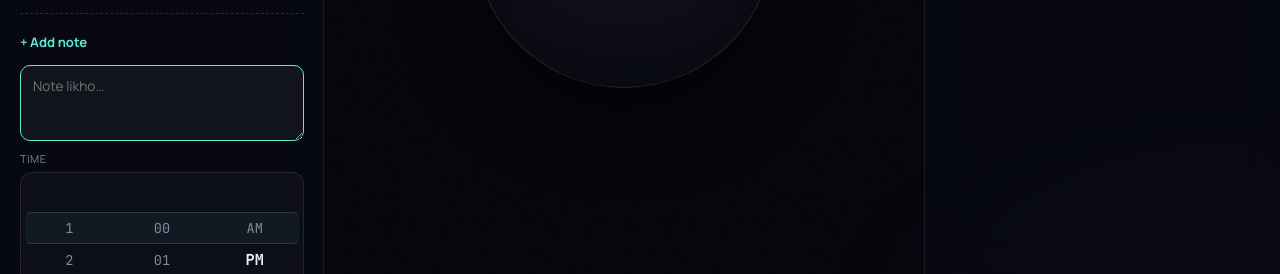
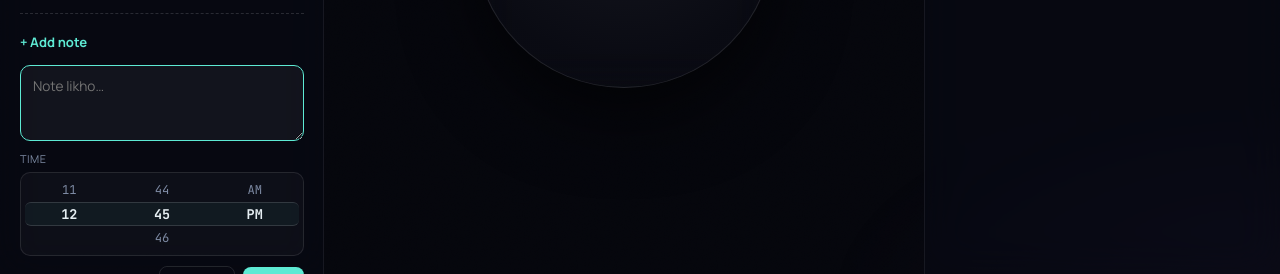
Before and after one commit to MrLalsa/time_counter, a plain HTML site: page index.html in a window 1280 px wide. Both pictures are taken after a click on the button "+ Add note". Shown: the part 526-800 px from the top of the page. Drawn offline with nearby package versions, Linux system fonts and the light colour scheme; no server answers.

Commit message:
Add files via upload

```diff
--- a/index.html
+++ b/index.html
@@ -186,19 +186,19 @@ main{ flex:1; display:flex; flex-direction:column; align-items:center; justify-c
 
 /* ---------- Time picker (shared: notes + manual entry) ---------- */
 .time-picker{
-  position:relative; display:flex; gap:4px; height:112px;
-  background:rgba(var(--paper),.03); border:1px solid rgba(var(--paper),.1); border-radius:12px; padding:0 4px;
+  position:relative; display:flex; gap:4px; height:84px;
+  background:rgba(var(--paper),.03); border:1px solid rgba(var(--paper),.1); border-radius:10px; padding:0 4px;
 }
 .tp-col{ flex:1; overflow-y:scroll; scroll-snap-type:y mandatory; -webkit-overflow-scrolling:touch; scrollbar-width:none; -ms-overflow-style:none; }
 .tp-col::-webkit-scrollbar{ display:none; }
-.tp-pad{ height:40px; }
+.tp-pad{ height:30px; }
 .tp-item{
-  height:32px; display:flex; align-items:center; justify-content:center; scroll-snap-align:center;
-  font-family:'JetBrains Mono',monospace; font-size:.85rem; color:var(--mist); cursor:pointer; transition:color .15s, font-weight .15s; user-select:none;
+  height:24px; display:flex; align-items:center; justify-content:center; scroll-snap-align:center;
+  font-family:'JetBrains Mono',monospace; font-size:.76rem; color:var(--mist); cursor:pointer; transition:color .15s, font-weight .15s; user-select:none;
 }
-.tp-item.is-active{ color:rgb(var(--paper)); font-weight:700; font-size:.95rem; }
+.tp-item.is-active{ color:rgb(var(--paper)); font-weight:700; font-size:.84rem; }
 .tp-highlight{
-  position:absolute; left:4px; right:4px; top:50%; height:32px; transform:translateY(-50%); border-radius:6px;
+  position:absolute; left:4px; right:4px; top:50%; height:24px; transform:translateY(-50%); border-radius:6px;
   border-top:1px solid rgba(var(--paper),.15); border-bottom:1px solid rgba(var(--paper),.15);
   pointer-events:none; background:rgba(var(--signal-rgb),.05);
 }
@@ -953,6 +953,9 @@ main{ flex:1; display:flex; flex-direction:column; align-items:center; justify-c
     noteForm.classList.add('open');
     if (note){
       editingNoteId = note.id;
+      var anchor = document.querySelector('#dateNotesList [data-note-id="'+note.id+'"]');
+      if (anchor) anchor.insertAdjacentElement('afterend', noteForm);
+      else resetNoteFormPosition();
       $('noteText').value = note.text;
       var d = new Date(note.createdAt);
       var h = d.getHours(), m = d.getMinutes();
@@ -960,17 +963,14 @@ main{ flex:1; display:flex; flex-direction:column; align-items:center; justify-c
       noteTimePicker.setTime(h,m,ampm);
       $('noteSaveBtn').textContent = 'Update';
       $('noteDeleteBtn').style.display = 'inline-block';
-      var anchor = document.querySelector('#dateNotesList [data-note-id="'+note.id+'"]');
-      if (anchor) anchor.insertAdjacentElement('afterend', noteForm);
-      else resetNoteFormPosition();
     } else {
       editingNoteId = null;
+      resetNoteFormPosition();
       $('noteText').value = '';
       var np = nowParts();
       noteTimePicker.setTime(np.h, np.m, np.ampm);
       $('noteSaveBtn').textContent = 'Save';
       $('noteDeleteBtn').style.display = 'none';
-      resetNoteFormPosition();
     }
     $('noteText').focus();
   }
@@ -1084,6 +1084,9 @@ main{ flex:1; display:flex; flex-direction:column; align-items:center; justify-c
     manualForm.classList.add('open');
     if (session){
       editingSessionId = session.id;
+      var anchor = document.querySelector('#entryList [data-session-id="'+session.id+'"]');
+      if (anchor) anchor.insertAdjacentElement('afterend', manualForm);
+      else resetManualFormPosition();
       manualCat = CATS[session.category] ? session.category : 'chat';
       document.querySelectorAll('.mini-cat').forEach(function(x){ x.classList.toggle('active', x.getAttribute('data-cat')===manualCat); });
       var st = new Date(session.start), en = new Date(session.end);
@@ -1093,11 +1096,9 @@ main{ flex:1; display:flex; flex-direction:column; align-items:center; justify-c
       manualEndPicker.setTime(eh,em,eampm);
       $('manualSaveBtn').textContent = 'Update';
       $('manualDeleteBtn').style.display = 'inline-block';
-      var anchor = document.querySelector('#entryList [data-session-id="'+session.id+'"]');
-      if (anchor) anchor.insertAdjacentElement('afterend', manualForm);
-      else resetManualFormPosition();
     } else {
       editingSessionId = null;
+      resetManualFormPosition();
       manualCat = selectedCategory;
       document.querySelectorAll('.mini-cat').forEach(function(x){ x.classList.toggle('active', x.getAttribute('data-cat')===manualCat); });
       var np = nowParts();
```
